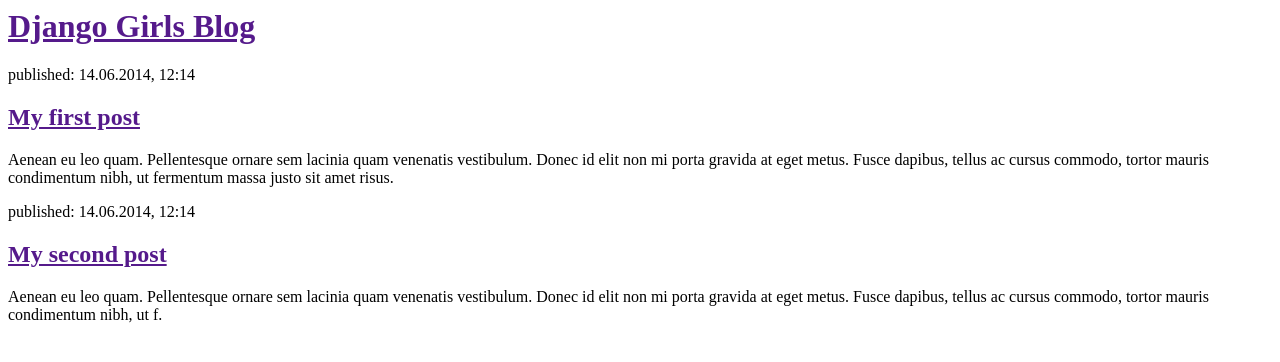
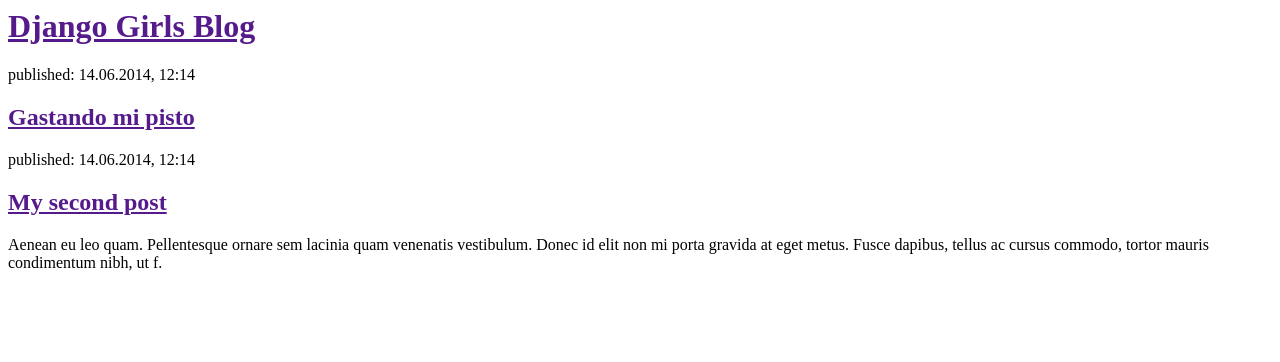
Before and after one commit to cccristhian/django, a Django app: page / in a window 1280 px wide. Shown: the top 362 px of the page. Run offline with Django 3.2, Linux system fonts and the light colour scheme.

Commit message:
se quito el texto

```diff
--- a/bolg/templates/blog/listar_publicacion.html
+++ b/bolg/templates/blog/listar_publicacion.html
@@ -9,8 +9,7 @@
 
         <div>
             <p>published: 14.06.2014, 12:14</p>
-            <h2><a href="">My first post</a></h2>
-            <p>Aenean eu leo quam. Pellentesque ornare sem lacinia quam venenatis vestibulum. Donec id elit non mi porta gravida at eget metus. Fusce dapibus, tellus ac cursus commodo, tortor mauris condimentum nibh, ut fermentum massa justo sit amet risus.</p>
+            <h2><a href="">Gastando mi pisto</a></h2>
         </div>
 
         <div>
```
